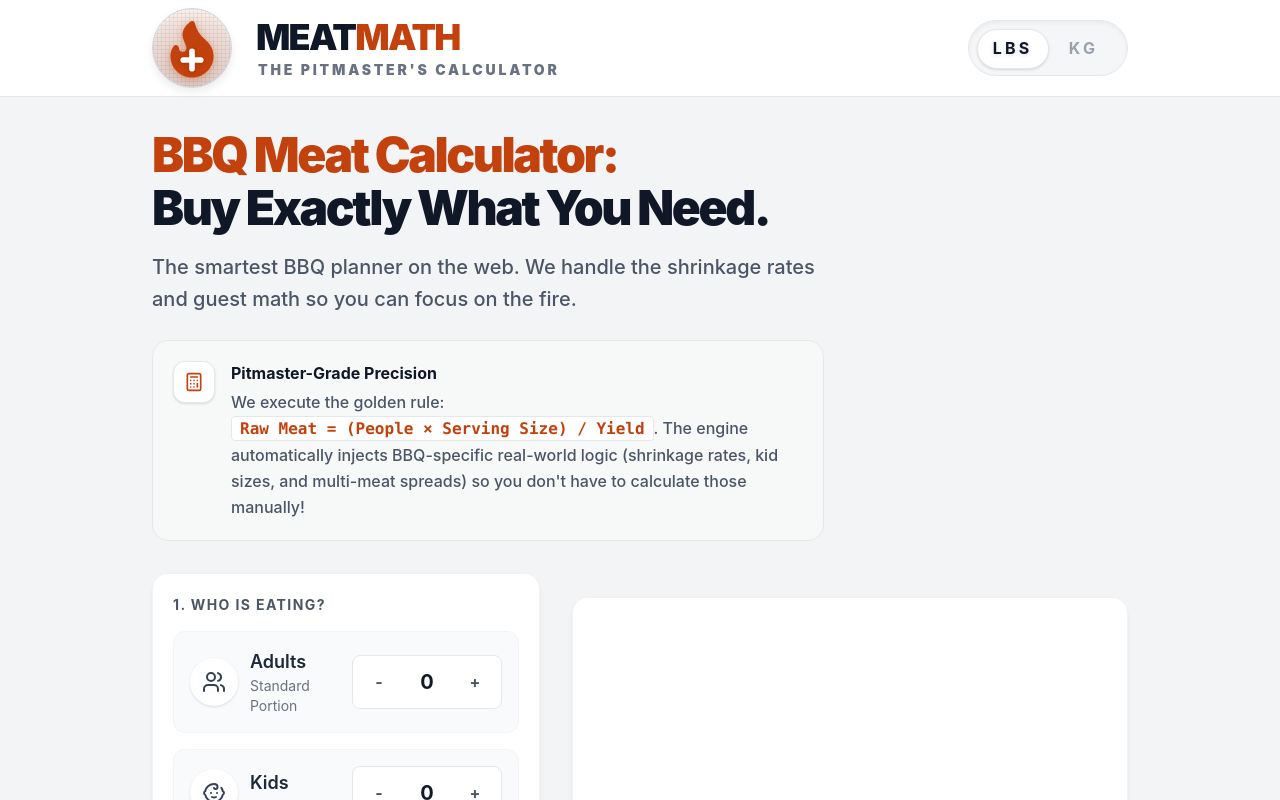
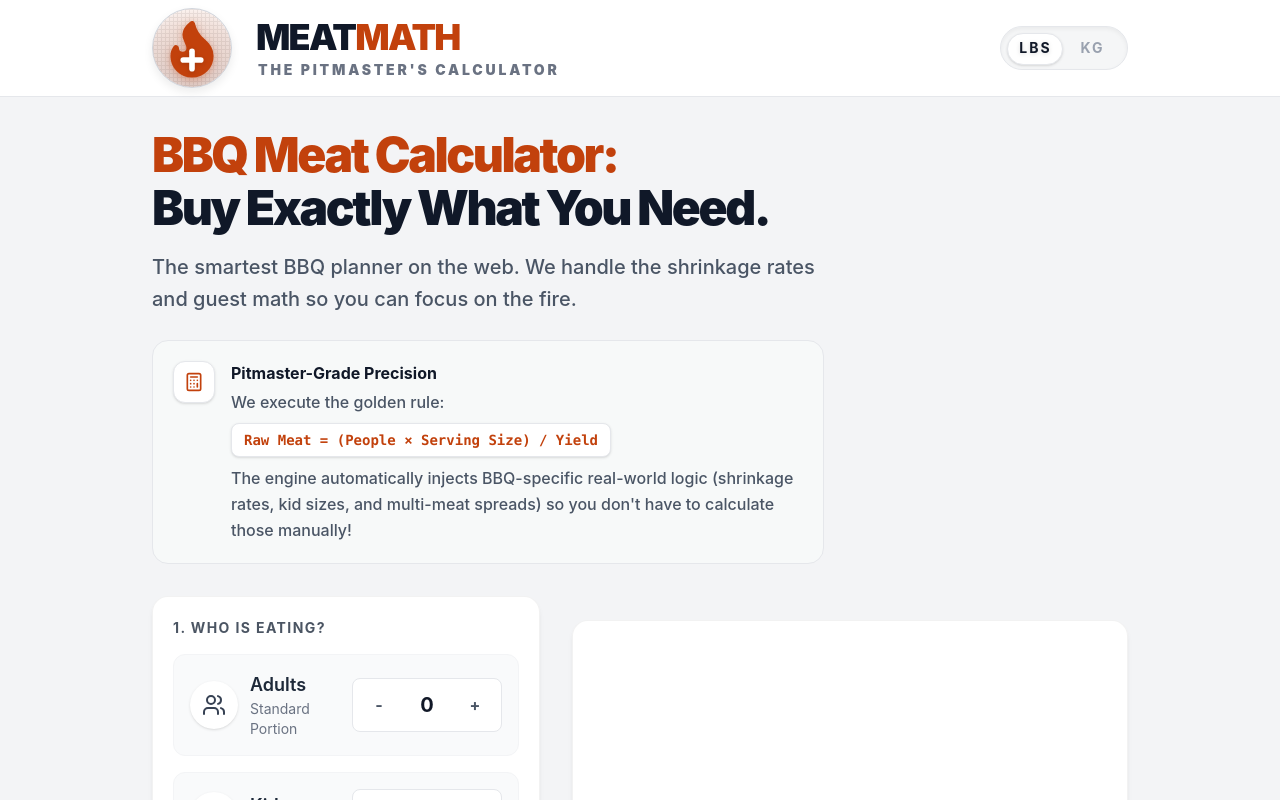
Before and after one commit to edwardopuente-tech/meatmath.app, a React (Vite) app: page / in a window 1280 px wide. Shown: the top 800 px of the page. Built offline with nearby package versions, Linux system fonts and the light colour scheme.

Commit message:
Add files via upload

```diff
--- a/src/App.tsx
+++ b/src/App.tsx
@@ -42,7 +42,10 @@ export default function App() {
           <div>
             <h3 className="text-base font-bold text-gray-900 mb-1">Pitmaster-Grade Precision</h3>
             <p className="text-sm md:text-base text-gray-600 leading-relaxed font-medium">
-              We execute the golden rule: <span className="font-mono bg-white px-2 py-0.5 rounded border border-gray-200 text-bbq-orange font-bold whitespace-nowrap">Raw Meat = (People × Serving Size) / Yield</span>.
+              We execute the golden rule:
+              <span className="block my-2 font-mono bg-white px-3 py-1.5 rounded-lg border border-gray-200 text-bbq-orange font-bold text-[11px] sm:text-xs md:text-sm w-fit shadow-sm">
+                Raw Meat = (People × Serving Size) / Yield
+              </span>
               The engine automatically injects BBQ-specific real-world logic (shrinkage rates, kid sizes, and multi-meat spreads) so you don't have to calculate those manually!
             </p>
           </div>
--- a/src/components/Header.tsx
+++ b/src/components/Header.tsx
@@ -47,17 +47,17 @@ export function Header({ unit, onUnitToggle }: Props) {
           {/* Unit Toggle Switch */}
           <button
             onClick={onUnitToggle}
-            className="relative flex items-center w-40 h-14 bg-gray-100/80 rounded-full p-2 border border-gray-200 cursor-pointer focus:outline-none focus:ring-2 focus:ring-bbq-orange focus:ring-offset-1 transition hover:bg-gray-200/50 shadow-inner"
+            className="relative flex items-center w-32 h-11 bg-gray-100/80 rounded-full p-1.5 border border-gray-200 cursor-pointer focus:outline-none focus:ring-2 focus:ring-bbq-orange focus:ring-offset-1 transition hover:bg-gray-200/50 shadow-inner"
             aria-label="Toggle Units"
           >
             {/* Sliding Pill */}
             <div
-              className={`absolute top-2 left-2 bg-white w-18 h-10 rounded-full shadow-sm border border-gray-200 transition-transform duration-300 ease-[cubic-bezier(0.4,0,0.2,1)] ${
-                unit === 'metric' ? 'translate-x-[80px]' : 'translate-x-0'
+              className={`absolute top-1.5 left-1.5 bg-white w-[56px] h-8 rounded-full shadow-sm border border-gray-200 transition-transform duration-300 ease-[cubic-bezier(0.4,0,0.2,1)] ${
+                unit === 'metric' ? 'translate-x-[58px]' : 'translate-x-0'
               }`}
             />
             {/* Text Options */}
-            <div className="relative w-full flex text-base font-bold z-10 uppercase tracking-[0.2em] pointer-events-none">
+            <div className="relative w-full flex text-sm font-bold z-10 uppercase tracking-[0.15em] pointer-events-none">
               <span className={`flex-1 text-center transition-colors duration-300 ${unit === 'imperial' ? 'text-gray-900 drop-shadow-sm' : 'text-gray-400'}`}>
                 LBS
               </span>
```
